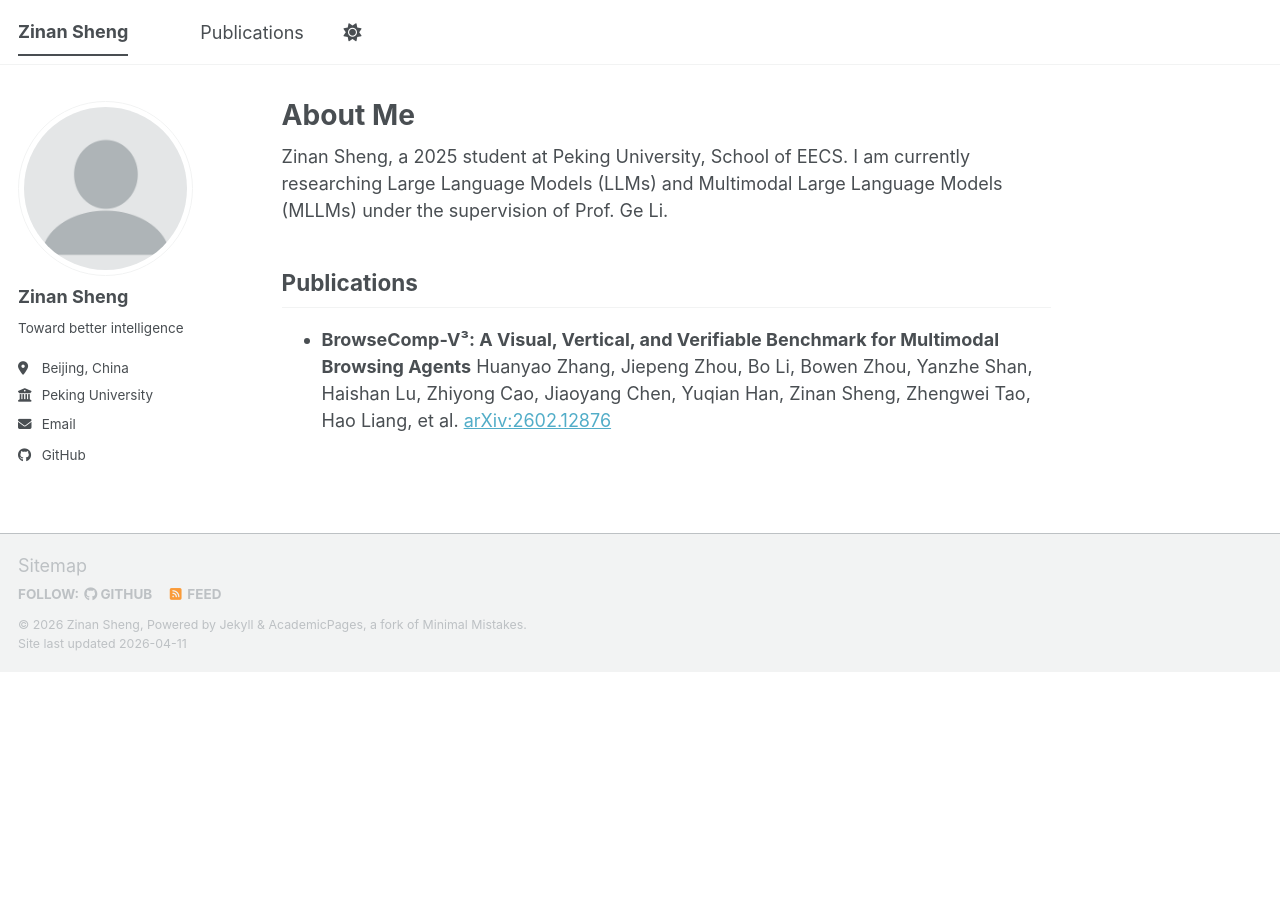
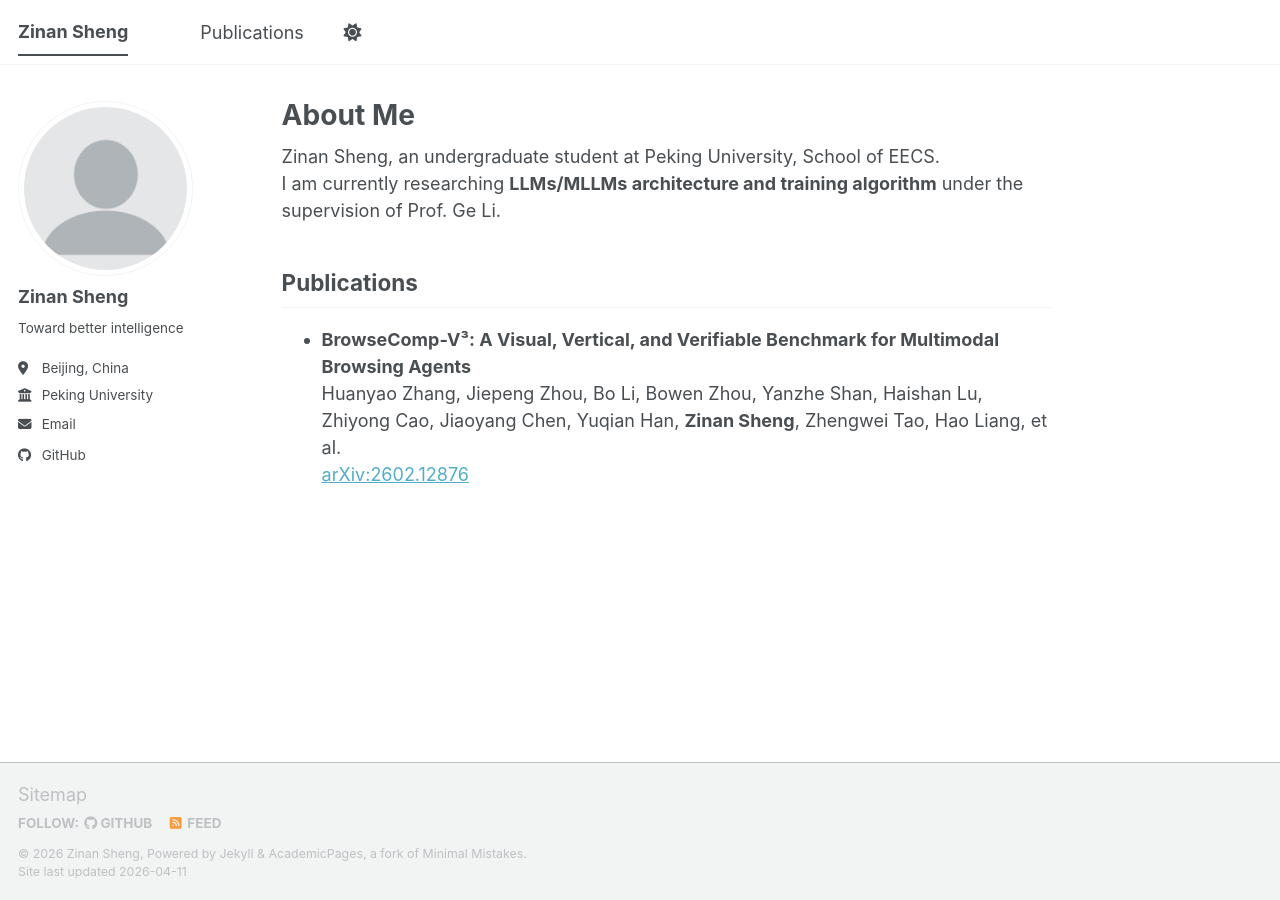
Before and after one commit to ZnShengPKU/ZnShengPKU.github.io, a Jekyll site: the page built from _pages/about.md, in a window 1280 px wide. Built offline with Jekyll 4.4.1, drawn with Linux system fonts in a browser that asks for light colours; a script bundle is joined from its source files by our own code; library files that are not in the unit come from our copies.

Commit message:
initial commit

```diff
--- a/_pages/about.md
+++ b/_pages/about.md
@@ -7,10 +7,11 @@ redirect_from:
   - /about.html
 ---
 
-Zinan Sheng, a 2025 student at Peking University, School of EECS. I am currently researching Large Language Models (LLMs) and Multimodal Large Language Models (MLLMs) under the supervision of Prof. Ge Li.
+Zinan Sheng, an undergraduate student at Peking University, School of EECS.<br>
+I am currently researching **LLMs/MLLMs architecture and training algorithm** under the supervision of Prof. Ge Li.
 
 ## Publications
 
-* **BrowseComp-V³: A Visual, Vertical, and Verifiable Benchmark for Multimodal Browsing Agents**
-  Huanyao Zhang, Jiepeng Zhou, Bo Li, Bowen Zhou, Yanzhe Shan, Haishan Lu, Zhiyong Cao, Jiaoyang Chen, Yuqian Han, Zinan Sheng, Zhengwei Tao, Hao Liang, et al.
+* **BrowseComp-V³: A Visual, Vertical, and Verifiable Benchmark for Multimodal Browsing Agents**<br>
+  Huanyao Zhang, Jiepeng Zhou, Bo Li, Bowen Zhou, Yanzhe Shan, Haishan Lu, Zhiyong Cao, Jiaoyang Chen, Yuqian Han, **Zinan Sheng**, Zhengwei Tao, Hao Liang, et al.<br>
   [arXiv:2602.12876](https://arxiv.org/abs/2602.12876)
--- a/_sass/layout/_footer.scss
+++ b/_sass/layout/_footer.scss
@@ -7,9 +7,8 @@
   background-color: var(--global-footer-bg-color);
   color: var(--global-text-color-light);
 
-  float: left;
-  margin-left: 0;
-  margin-right: 0;
+  position: absolute;
+  bottom: 0;
   width: 100%;
   clear: both;
 
```
